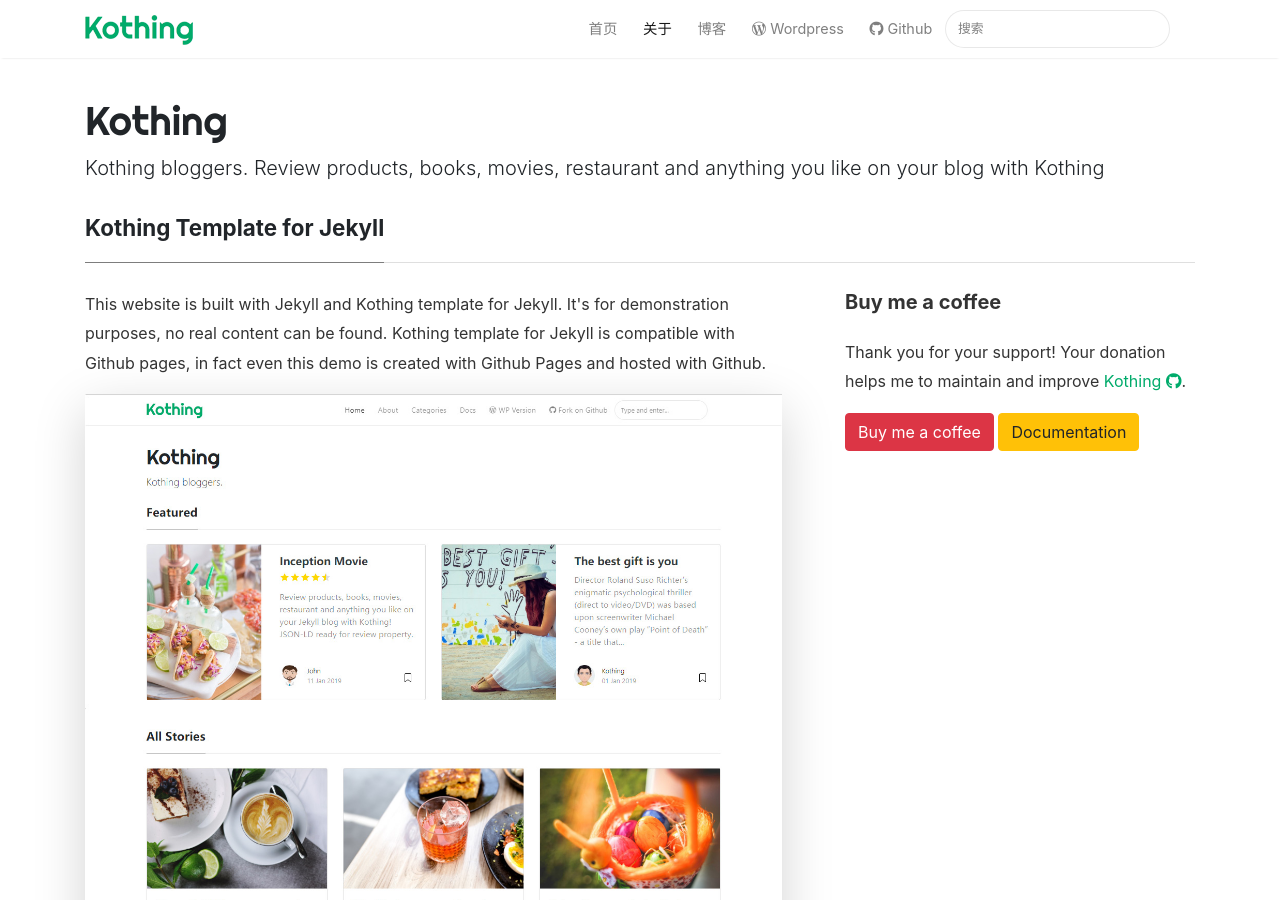
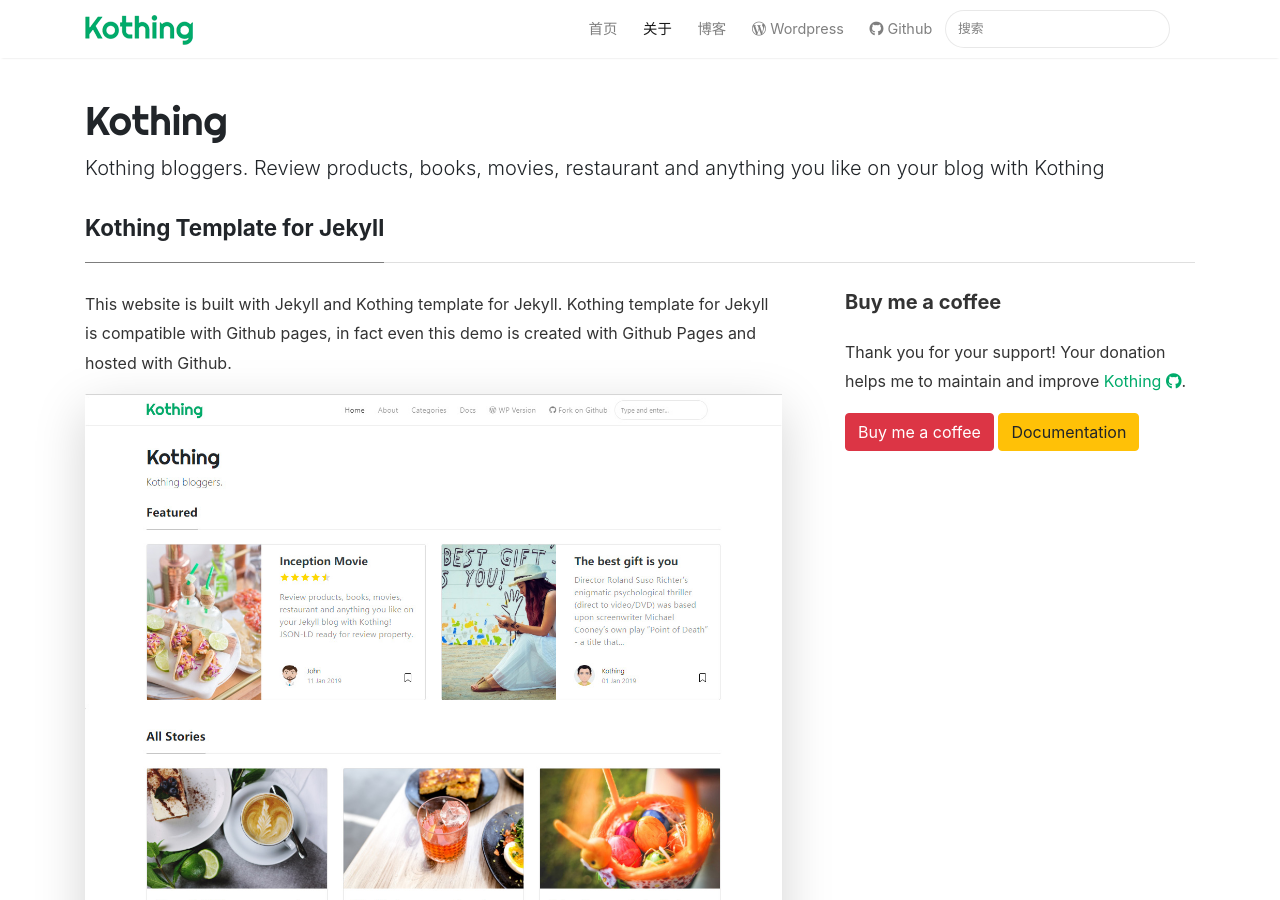
Before and after one commit to kothing/kothing.github.io, a Jekyll site: the page built from _pages/about.md, in a window 1280 px wide and 900 px high. Built offline with Jekyll 4.4.1, drawn with Linux system fonts in a browser that asks for light colours; nearby versions of some CDN libraries; comment, search, counter and statistics services are not loaded; some of the changed text lies outside the part shown.

Commit message:
Update about.md

```diff
--- a/_pages/about.md
+++ b/_pages/about.md
@@ -8,12 +8,12 @@
 <div class="row justify-content-between">
 <div class="col-md-8 pr-5">
 
-<p>This website is built with Jekyll and Kothing template for Jekyll. It's for demonstration purposes, no real content can be found. Kothing template for Jekyll is compatible with Github pages, in fact even this demo is created with Github Pages and hosted with Github.</p>
+<p>This website is built with Jekyll and Kothing template for Jekyll. Kothing template for Jekyll is compatible with Github pages, in fact even this demo is created with Github Pages and hosted with Github.</p>
 
 <p class="mb-5"><img class="shadow-lg" src="{{site.baseurl}}/assets/images/kothing-template.jpg" alt="jekyll template kothing" /></p>
 <h4>Documentation</h4>
 
-<p>"Kothing" is a free Bootstrap Jekyll theme for blogging, collections, resources, reviews websites</p>
+<p>"Kothing" is a free Jekyll theme for blogging, collections, resources, reviews websites</p>
 
 <h4>Features</h4>
 <ul>
```
